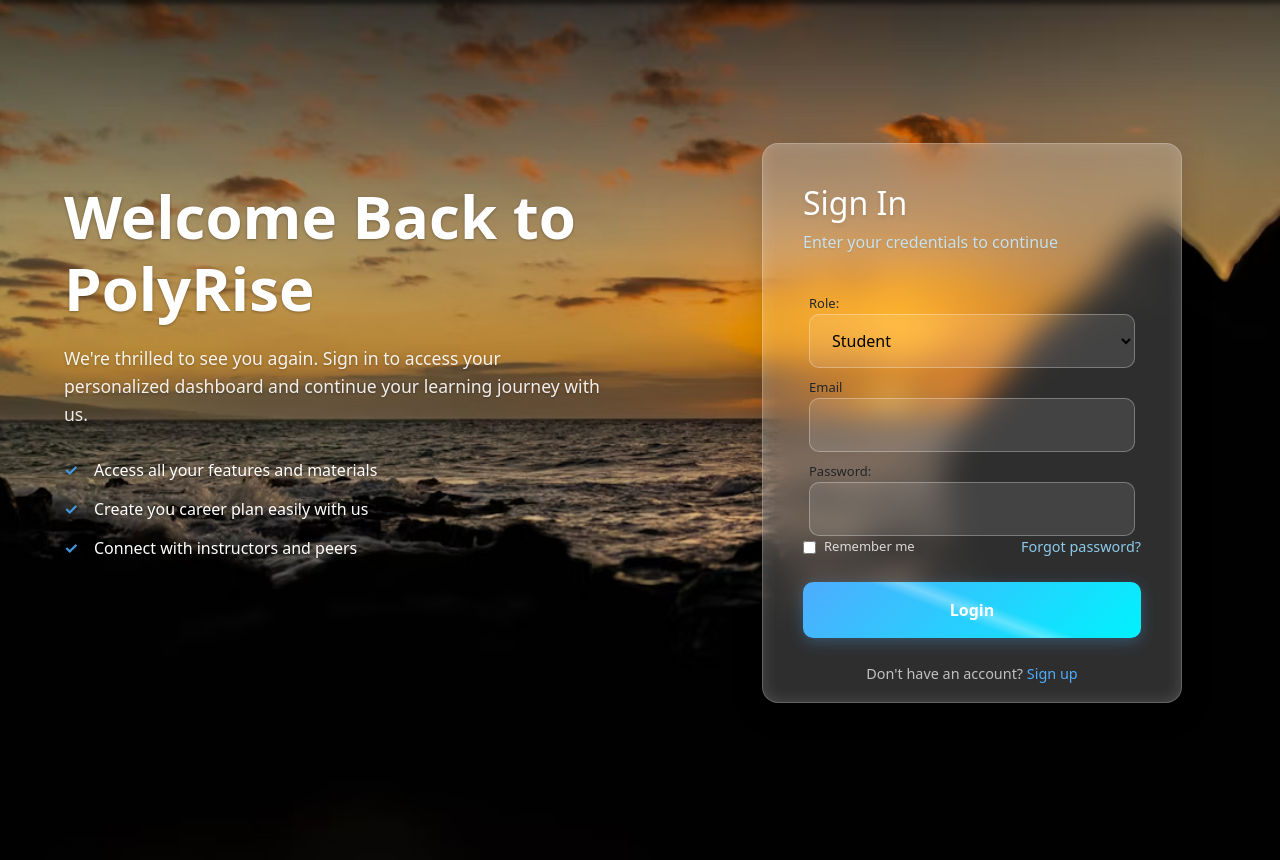
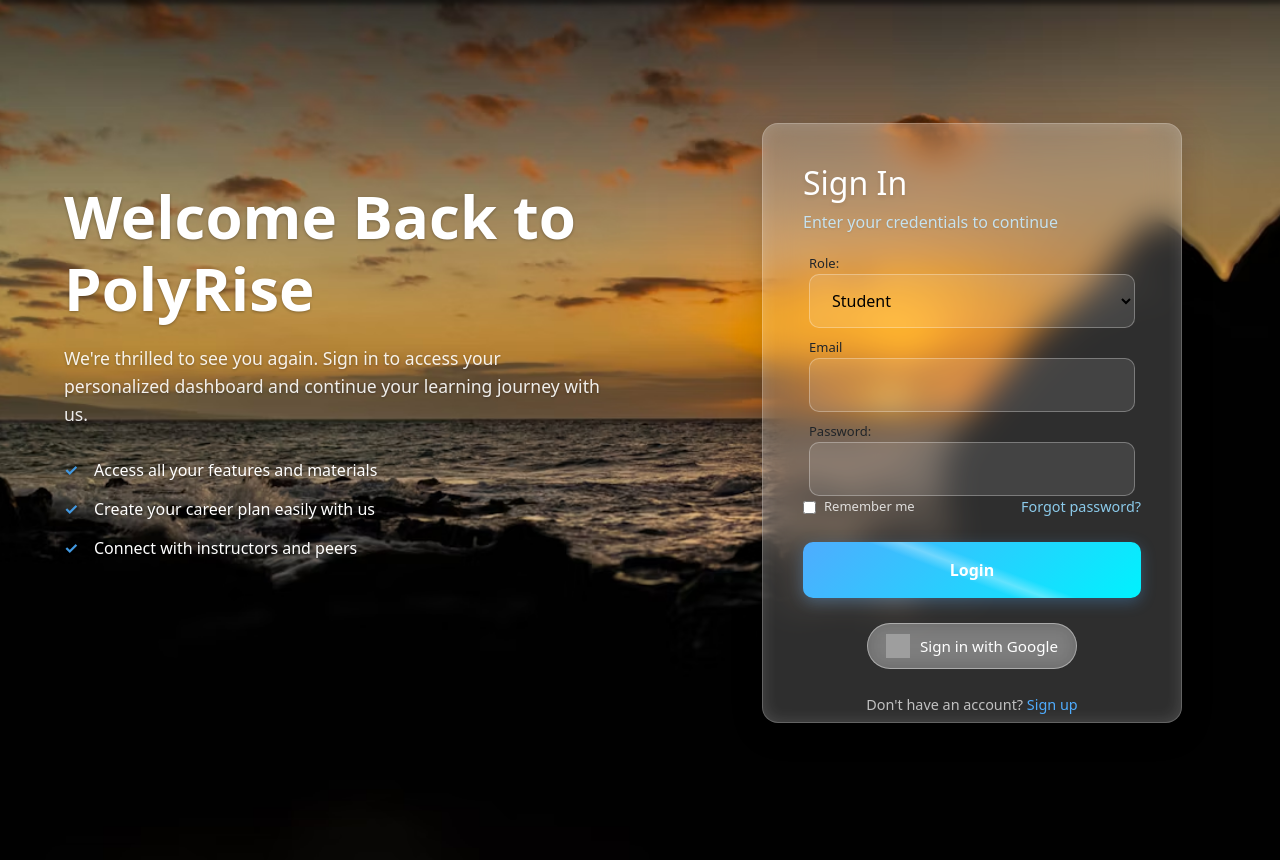
Before and after one commit to vijay19052007/PolyRise, a Django app: page /accounts/login/ in a window 1280 px wide. Shown: the part 56-916 px from the top of the page. Run offline with Django 5.2, Linux system fonts and the light colour scheme; some libraries are stand-ins or nearby versions; grey boxes are pictures that could not be loaded.

Commit message:
Google login added

```diff
--- /dev/null
+++ b/accounts/social_adapter.py
@@ -0,0 +1,27 @@
+from allauth.socialaccount.adapter import DefaultSocialAccountAdapter
+from django.urls import reverse
+
+class MySocialAccountAdapter(DefaultSocialAccountAdapter):
+
+    def pre_social_login(self, request, sociallogin):
+        """
+        This is called before social login is processed.
+        If user exists, do nothing. If new, automatically create profile.
+        """
+        user = sociallogin.user
+        if user.id:
+            return
+        if not hasattr(user, 'profile'):
+
+            pass
+
+    def get_connect_redirect_url(self, request, socialaccount):
+        """
+        After social login, redirect user to proper dashboard
+        """
+        user = request.user
+        if user.profile.role == 'student':
+            return reverse('student_dashboard')
+        elif user.profile.role == 'faculty':
+            return reverse('faculty_dashboard')
+        return reverse('landing_page')
--- a/accounts/templates/accounts/login.html
+++ b/accounts/templates/accounts/login.html
@@ -1,6 +1,7 @@
 {% extends 'base_auth.html' %}
 {% load static %}
 {% load form_tags %}
+{% load socialaccount %}
 
 {% block title %}Login - PolyRise{% endblock %}
 
@@ -14,7 +15,7 @@
       <p id="welcome-message">We're thrilled to see you again. Sign in to access your personalized dashboard and continue your learning journey with us.</p>
       <ul id="welcome-features">
         <li>Access all your features and materials</li>
-        <li>Create you career plan easily with us</li>
+        <li>Create your career plan easily with us</li>
         <li>Connect with instructors and peers</li>
       </ul>
     </div>
@@ -56,6 +57,14 @@
         </div>
 
         <button type="submit" id="login-button">Login</button>
+
+      <div class="google-login-simple">
+    <a href="{% provider_login_url 'google' %}" class="google-btn">
+        <img src="{% static 'images/google.png' %}" alt="Google Logo">
+        <span>Sign in with Google</span>
+    </a>
+</div>
+
 
         <p id="signup-redirect">Don't have an account? <a href="{% url 'signup' %}">Sign up</a></p>
       </form>
@@ -156,7 +165,7 @@ html, body {
     box-shadow: 0 8px 32px rgba(0, 0, 0, 0.18),
                 inset 0 0 16px rgba(255, 255, 255, 0.15);
     margin-top: -130px;
-    height: 560px;
+    height: 600px;
     transition: all 0.4s cubic-bezier(0.175, 0.885, 0.32, 1.1);
   }
 
@@ -178,6 +187,9 @@ html, body {
     font-size: 1rem;
     margin-bottom: 30px;
     text-shadow: 0 1px 2px rgba(0,0,0,0.1);
+  }
+  #auth-form {
+    margin-top: -20px;
   }
 
   .form-field {
@@ -321,6 +333,39 @@ html, body {
       font-size: 1.8rem;
     }
   }
+
+  .google-login-simple {
+    text-align: center;
+    margin: 25px 0;
+}
+
+.google-btn {
+    display: inline-flex;
+    align-items: center;
+    gap: 10px;
+    padding: 10px 18px;
+    border-radius: 30px;
+    background: rgba(255, 255, 255, 0.25);
+    color: #fff;
+    font-weight: 500;
+    text-decoration: none;
+    font-size: 0.95rem;
+    backdrop-filter: blur(10px);
+    transition: all 0.3s ease;
+    border: 1px solid rgba(255,255,255,0.4);
+}
+
+.google-btn img {
+    width: 24px;
+    height: 24px;
+}
+
+.google-btn:hover {
+    background: rgba(255, 255, 255, 0.4);
+    color: #000;
+    transform: scale(1.05);
+}
+
 </style>
 
 <script>
--- a/polyrise/urls.py
+++ b/polyrise/urls.py
@@ -8,6 +8,7 @@ urlpatterns = [
     path('admin/', admin.site.urls),
     path('', include('core.urls')),
     path('accounts/', include('accounts.urls')),
+    path('users/', include('allauth.urls')),   # you renamed to users
     path('dashboard/', include('dashboard.urls')),
     path('support/', include('support.urls')),
     path('smarttools/', include('smarttools.urls')),
@@ -16,5 +17,8 @@ urlpatterns = [
     path('notifications/', include('notifications.urls')),
     path('academics/', include('academics.urls')),
     path('career/', include('career.urls')),
-    path('protected-media/<path:path>', protected_media_serve, name='protected_media'),
+    path('protected-media/<path:path>/', protected_media_serve, name='protected_media'),
 ]
+
+if settings.DEBUG:
+    urlpatterns += static(settings.STATIC_URL, document_root=settings.STATIC_ROOT)
--- a/templates/base_dashboard.html
+++ b/templates/base_dashboard.html
@@ -15,7 +15,7 @@
 
   {% block extra_head %}
   <link href="{% static 'notifications/notifications.css' %}" rel="stylesheet" />
-  <link rel="stylesheet" href="{% static 'academics/css/resources.css' %}">
+
 
 {% endblock %}
 
--- a/templates/guest/landing.html
+++ b/templates/guest/landing.html
@@ -105,7 +105,6 @@
       padding: 0.9rem 2.2rem;
       font-weight: 600;
       font-size: 1.1rem;
-      transition: all 0.3s ease;
       box-shadow: 0 5px 15px rgba(0, 0, 0, 0.2);
     }
 
@@ -115,7 +114,7 @@
     }
 
     .hero-buttons .btn-primary:hover {
-      transform: translateY(-3px);
+
       box-shadow: 0 10px 25px rgba(67, 97, 238, 0.35);
     }
 
@@ -128,7 +127,7 @@
     .hero-buttons .btn-outline-light:hover {
       background: rgba(255, 255, 255, 0.2);
       border-color: rgba(255, 255, 255, 0.5);
-      transform: translateY(-3px);
+
     }
 
 
```
Also changed, not shown: accounts/adapter.py (added, +11 -0 lines), accounts/signals.py (+21 -0 lines), polyrise/settings.py (+44 -0 lines), templates/partials/topbar_dashboard.html (+42 -30 lines), templates/socialaccount/signup.html (added).
